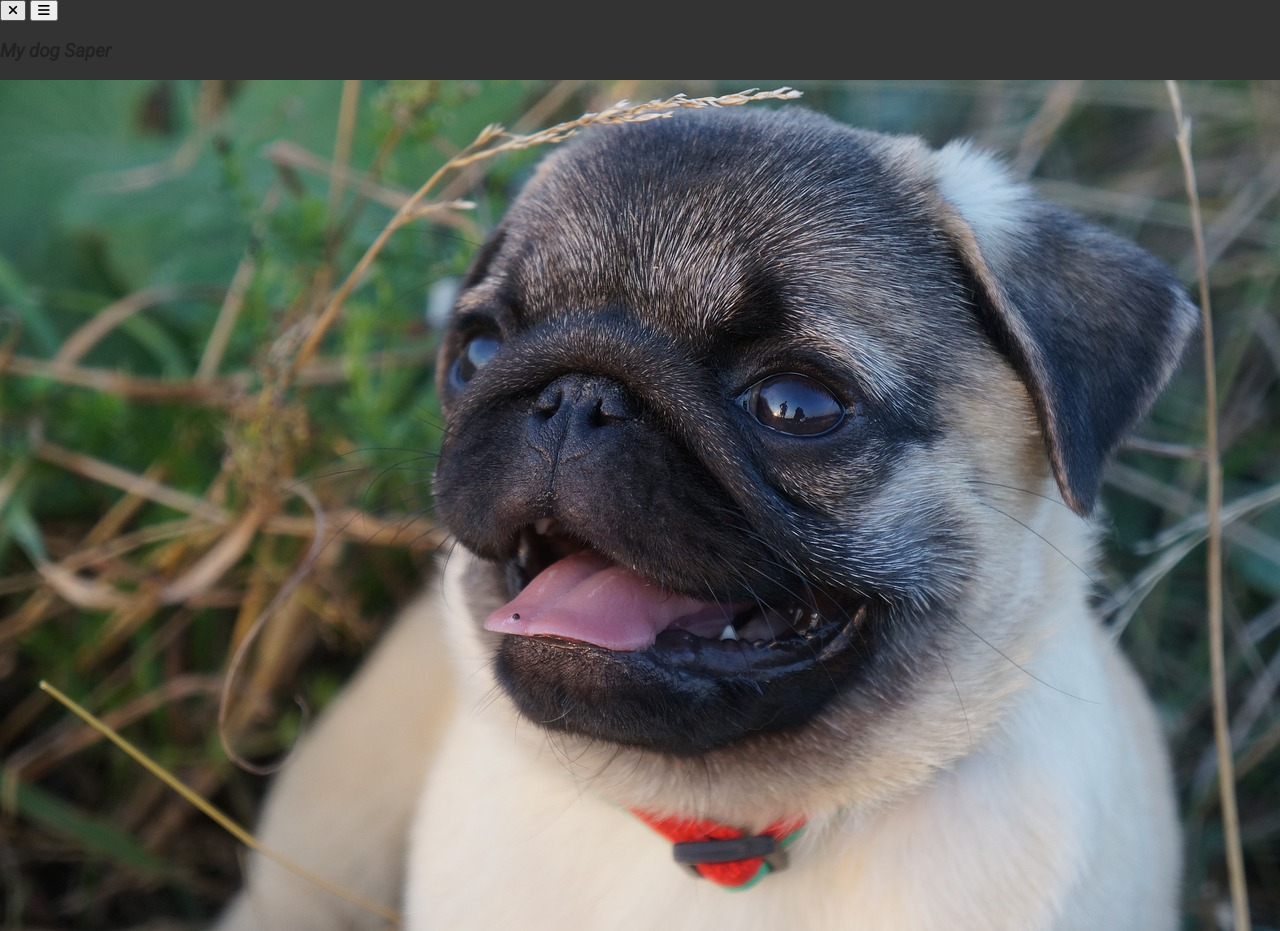
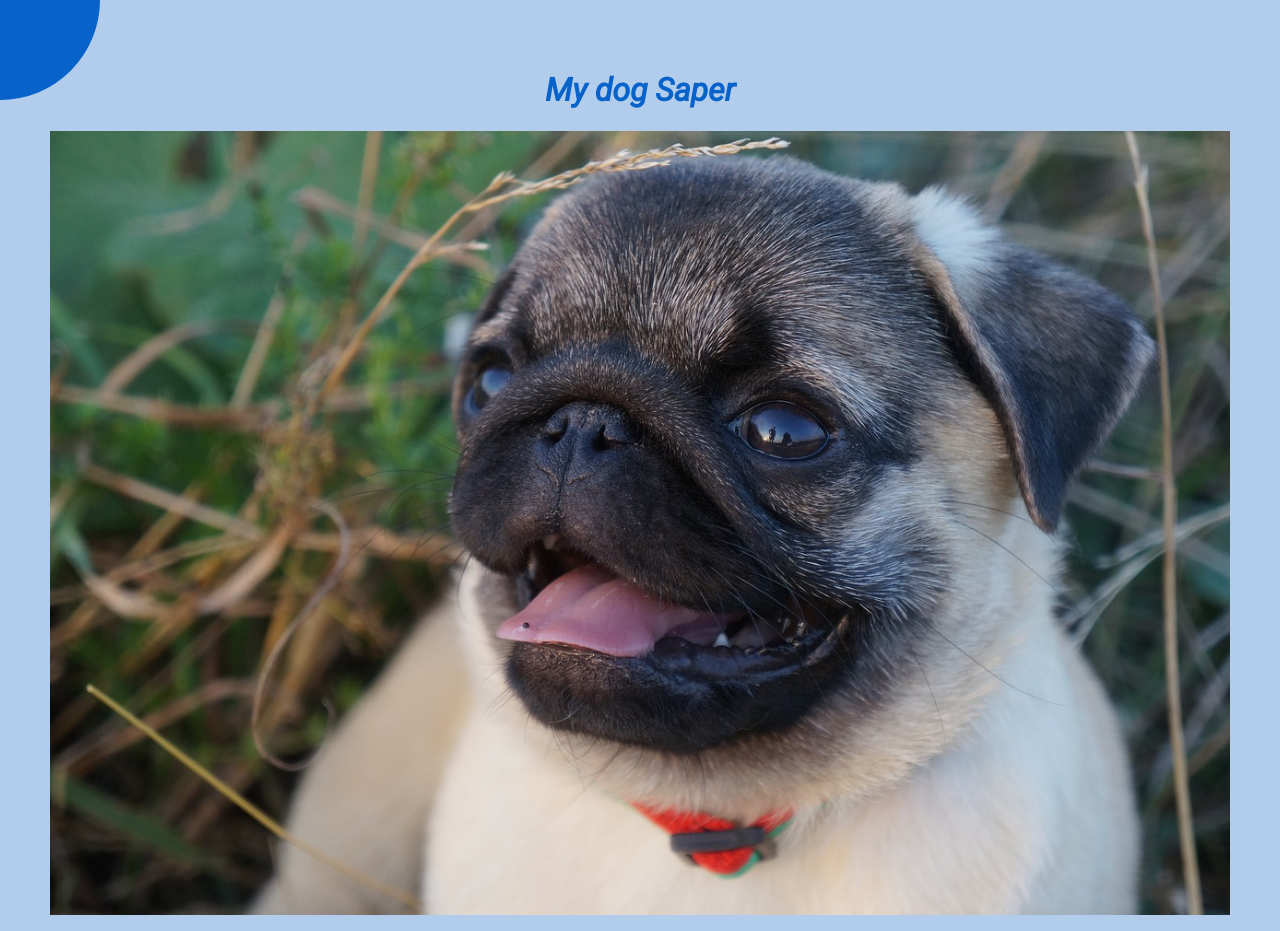
Before and after one commit to ZbigniewKulczynski1984/Pug_Saper, a plain HTML site: page index.html in a window 1280 px wide. Shown: the top 931 px of the page. Drawn offline with Linux system fonts and the light colour scheme; a script that the page names is missing; a web font is replaced by a local one.

Commit message:
style added

```diff
--- a/css/style.css
+++ b/css/style.css
@@ -11,3 +11,40 @@ body {
     overflow-x: hidden;
     margin: 0;
 }
+
+h1 {
+    text-align: center;
+    color: #0762ca;
+}
+
+.container {
+    background-color: #b2cceb;
+    transform-origin: top left;
+    transition: transform 0.5s linear;
+    width: 100vw;
+    min-height: 100vh;
+    padding: 50px;
+}
+
+.container.show-nav {
+    transform: rotate(-20deg);
+}
+
+.circle-container {
+    position: fixed;
+    top: -100px;
+    left: -100px;
+}
+
+.circle {
+    background-color: #0762ca;
+    height: 200px;
+    width: 200px;
+    border-radius: 50%;
+    position: relative;
+    transition: transform 0.5s linear;
+}
+
+.container.show-nav .circle {
+    transform: rotate(-70deg);
+}
--- a/index.html
+++ b/index.html
@@ -20,8 +20,8 @@
           </div>
         </div>
         <div class="content">
-            <h3>My dog Saper</h3>
-            <img src="img/pug.jpg" alt="pug">
+            <h1>My dog Saper</h1>
+            <img src="img/pug.jpg" alt="pug" width="100%">
             <p>
                 Lorem ipsum dolor sit amet consectetur, adipisicing elit. Aspernatur
                 earum magnam, placeat unde doloribus sint atque, culpa suscipit labore
```
